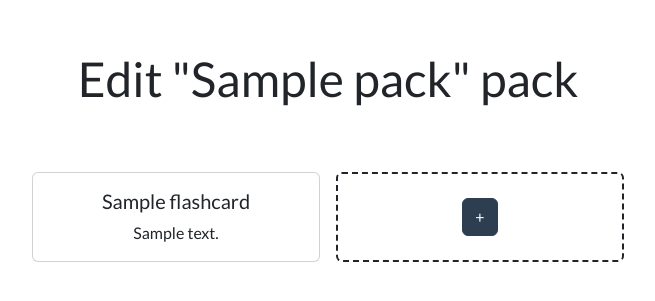
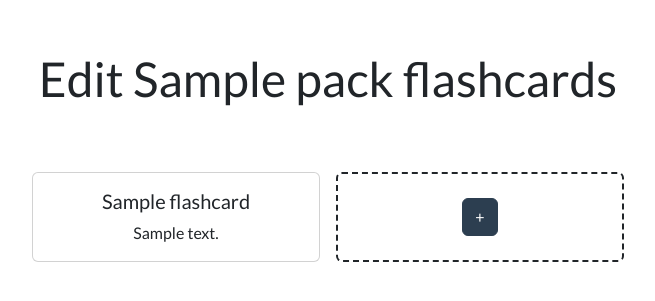
Before and after one commit to KamilBil/Flashcards, a Django app: page /manage_flashcards/1/ in a window 1280 px wide. Shown: the part 92-393 px from the top of the page, without its empty margins (312-967 px from the left). Run offline with Django 4.2, Linux system fonts and the light colour scheme; a user stored in the database is signed in; tables that the repository leaves empty hold one stand-in row (values such as "Sample post"); some libraries are stand-ins or nearby versions.

Commit message:
Better header.

```diff
--- a/core/templates/manage_flashcards.html
+++ b/core/templates/manage_flashcards.html
@@ -3,7 +3,7 @@
 {% load static %}
 {% block content %}
 
-<h1 class="text-center" style="margin-top: 50px;">Edit "{{ pack.name }}" pack</h1>
+<h1 class="text-center" style="margin-top: 50px;">Edit {{ pack.name }} flashcards</h1>
 <div class="container py-5 d-flex justify-content-center flex-wrap">
     {% for flashcard in flashcards %}
     <div class="card m-2 position-relative" style="width: 18rem;">
```
